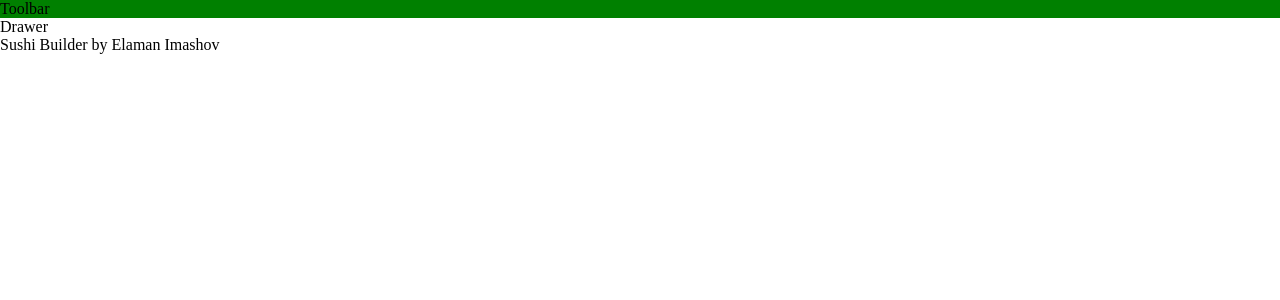
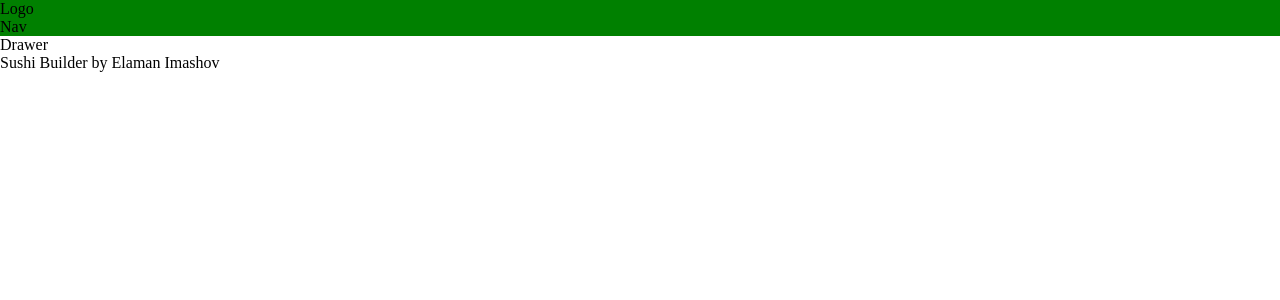
Before and after one commit to TursunbaevaAyana/trifle-builder, a React (Create React App) app: page / in a window 1280 px wide. Shown: the top 300 px of the page. Built offline with nearby package versions, Linux system fonts and the light colour scheme.

Commit message:
New components Logo, Nav

```diff
--- /dev/null
+++ b/src/components/Layout/Logo/Logo.js
@@ -0,0 +1,8 @@
+import React from 'react';
+import classes from './Logo.module.css';
+
+export default () => (
+  <div className={classes.Logo}>
+    Logo
+  </div>
+);
--- /dev/null
+++ b/src/components/Layout/Toolbar/Nav/Nav.js
@@ -0,0 +1,8 @@
+import React from 'react';
+import classes from './Nav.module.css';
+
+export default () => (
+  <nav className={classes.Nav}>
+    Nav
+  </nav>
+);
--- a/src/components/Layout/Toolbar/Toolbar.js
+++ b/src/components/Layout/Toolbar/Toolbar.js
@@ -1,8 +1,11 @@
 import React from 'react';
 import classes from './Toolbar.module.css';
+import Logo from '../Logo/Logo';
+import Nav from './Nav/Nav';
 
 export default () =>  (
   <div className={classes.Toolbar}>
-    Toolbar
+    <Logo />
+    <Nav />
   </div>
 );
```
Also changed, not shown: src/components/Layout/Logo/Logo.module.css (added), src/components/Layout/Toolbar/Nav/Nav.module.css (added).
